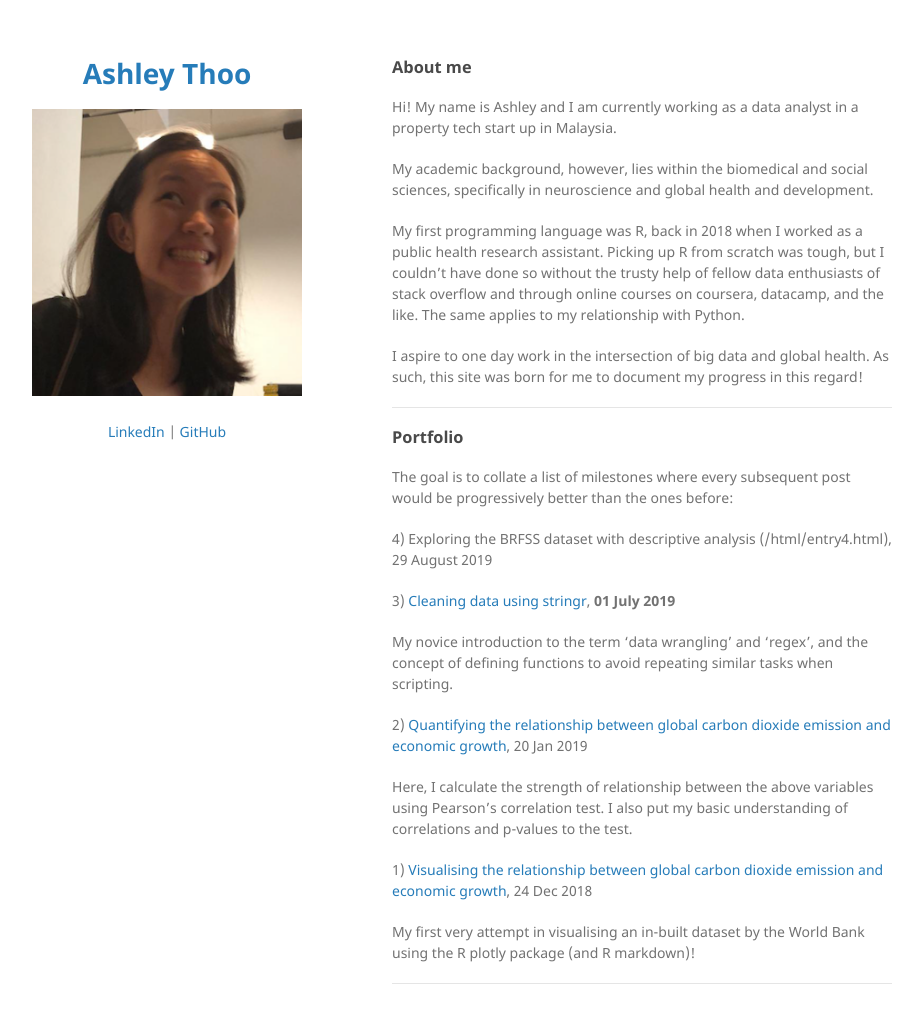
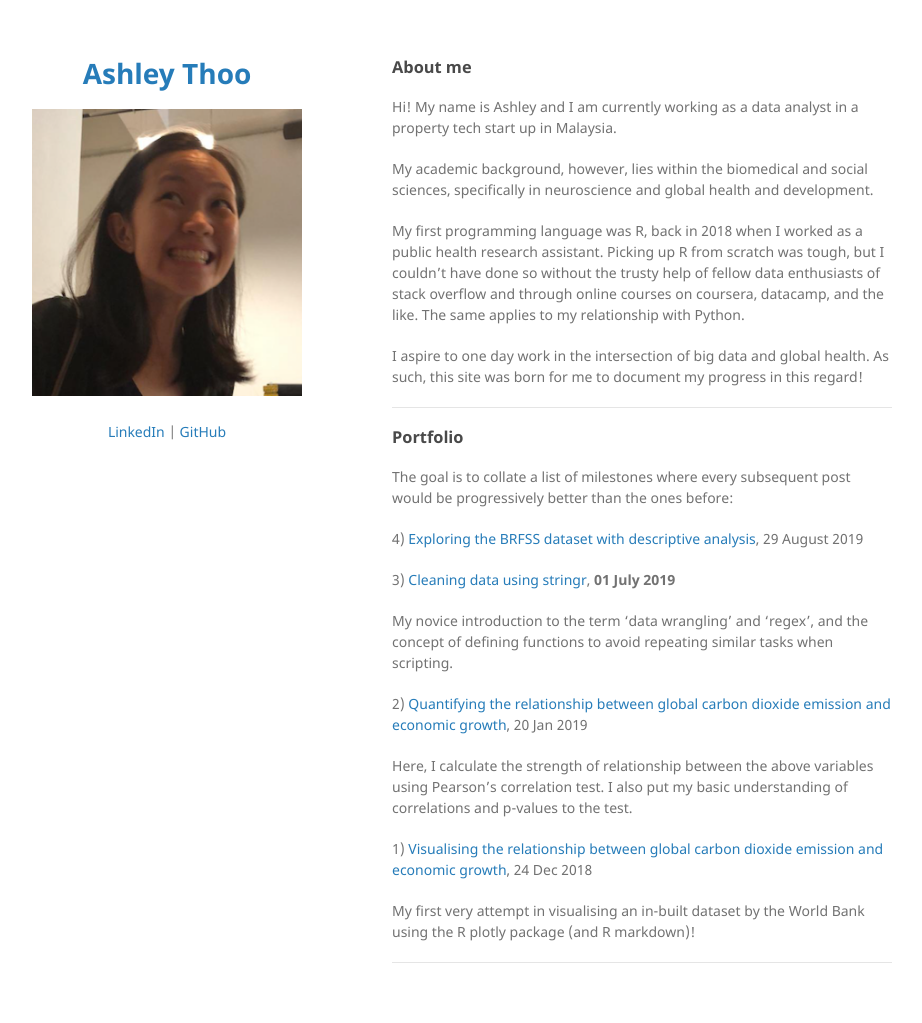
Before and after one commit to ashleythy/ashleythy.github.io, a Jekyll site: the page built from index.md, in a window 1280 px wide and 1054 px high. Shown: the top 1023 px of the window, without its empty margins (178-1100 px from the left). Built offline with Jekyll 4.4.1, drawn with Linux system fonts in a browser that asks for light colours; our own code applies the rules of GitHub Pages for plain Markdown files.

Commit message:
Update index.md

```diff
--- a/index.md
+++ b/index.md
@@ -15,7 +15,7 @@ I aspire to one day work in the intersection of big data and global health. As s
 
 The goal is to collate a list of milestones where every subsequent post would be progressively better than the ones before:
 
-4) Exploring the BRFSS dataset with descriptive analysis (/html/entry4.html), 29 August 2019
+4) [Exploring the BRFSS dataset with descriptive analysis](/html/entry4.html), 29 August 2019
 
 3) [Cleaning data using stringr](/html/entry3.html), <b>01 July 2019</b>
 
```
